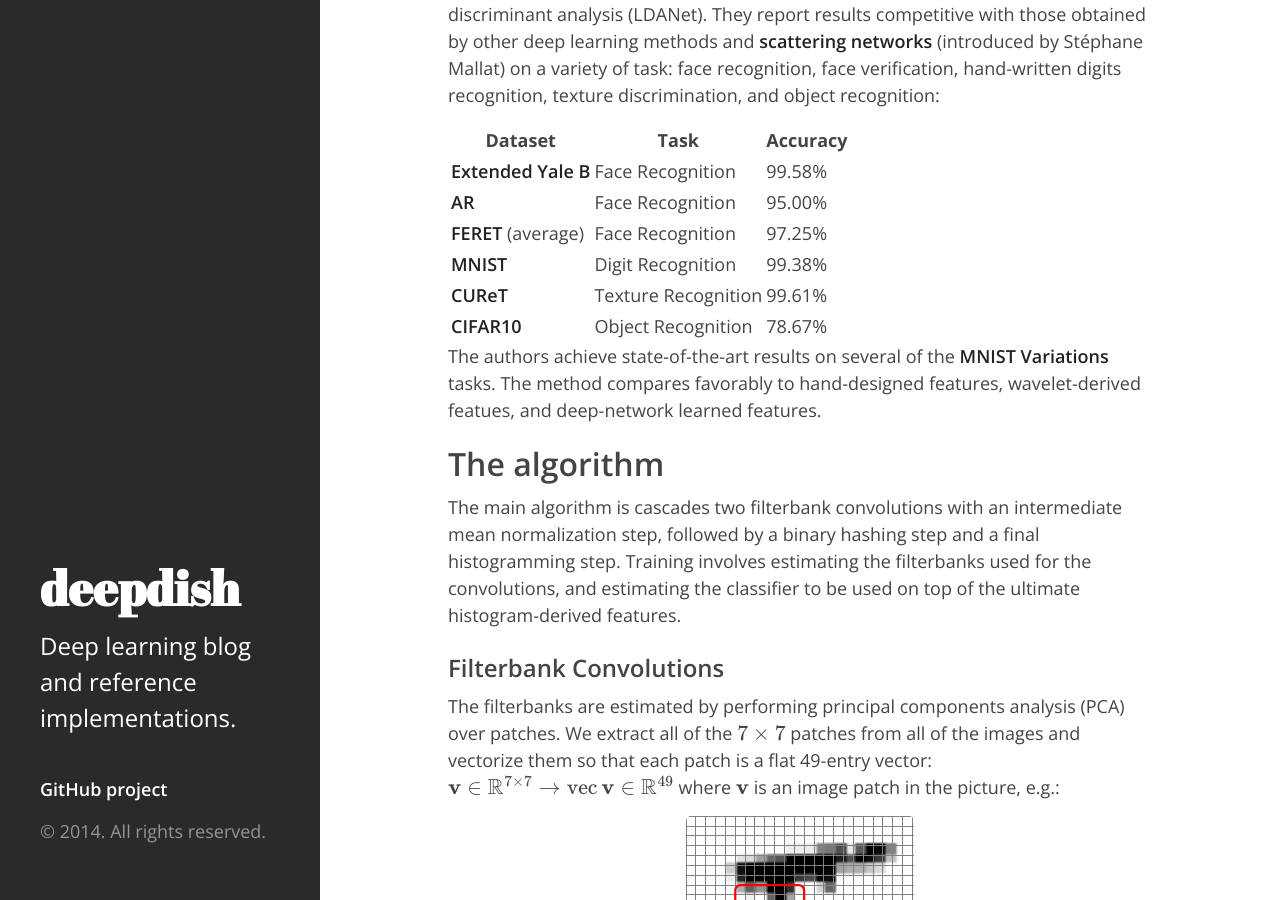
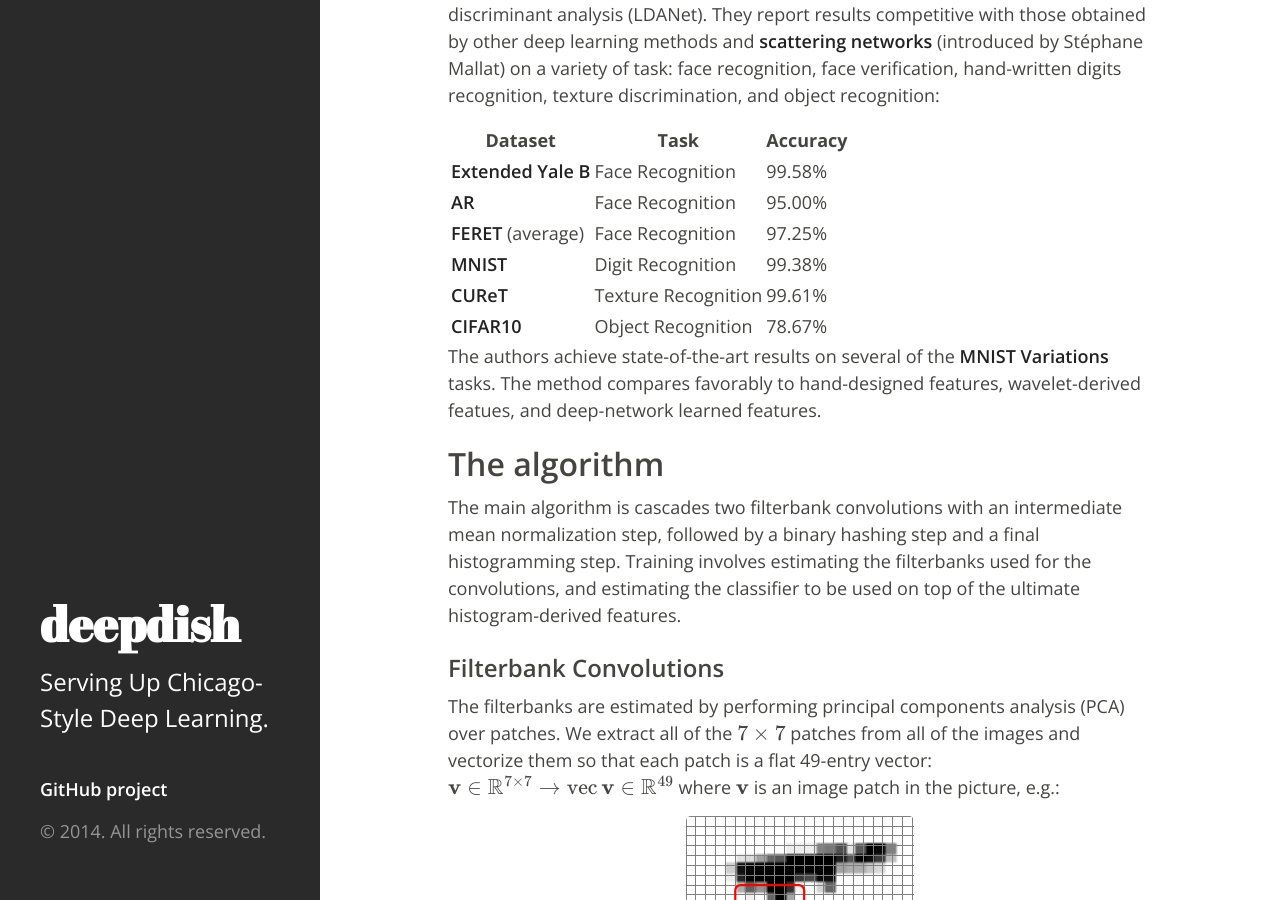
Before and after one commit to uchicago-cs/deepdish, a Jekyll site: the page built from index.html, in a window 1280 px wide and 900 px high, scrolled down 308 px. Built offline with Jekyll 4.4.1, drawn with Linux system fonts in a browser that asks for light colours; formulas are drawn with MathJax 3; the list of posts is cut into pages by our own code.

Commit message:
updated description to 'Serving Up Chicago-Style Deep Learning'

```diff
--- a/_config.yml
+++ b/_config.yml
@@ -1,6 +1,6 @@
 title:        deepdish
 tagline:      'Deep learning at the University of Chicago'
-description:  'Deep learning blog and reference implementations.'
+description:  'Serving Up Chicago-Style Deep Learning.'
 url:          http://deepdish.io/
 baseurl:      ''
 author:
```
